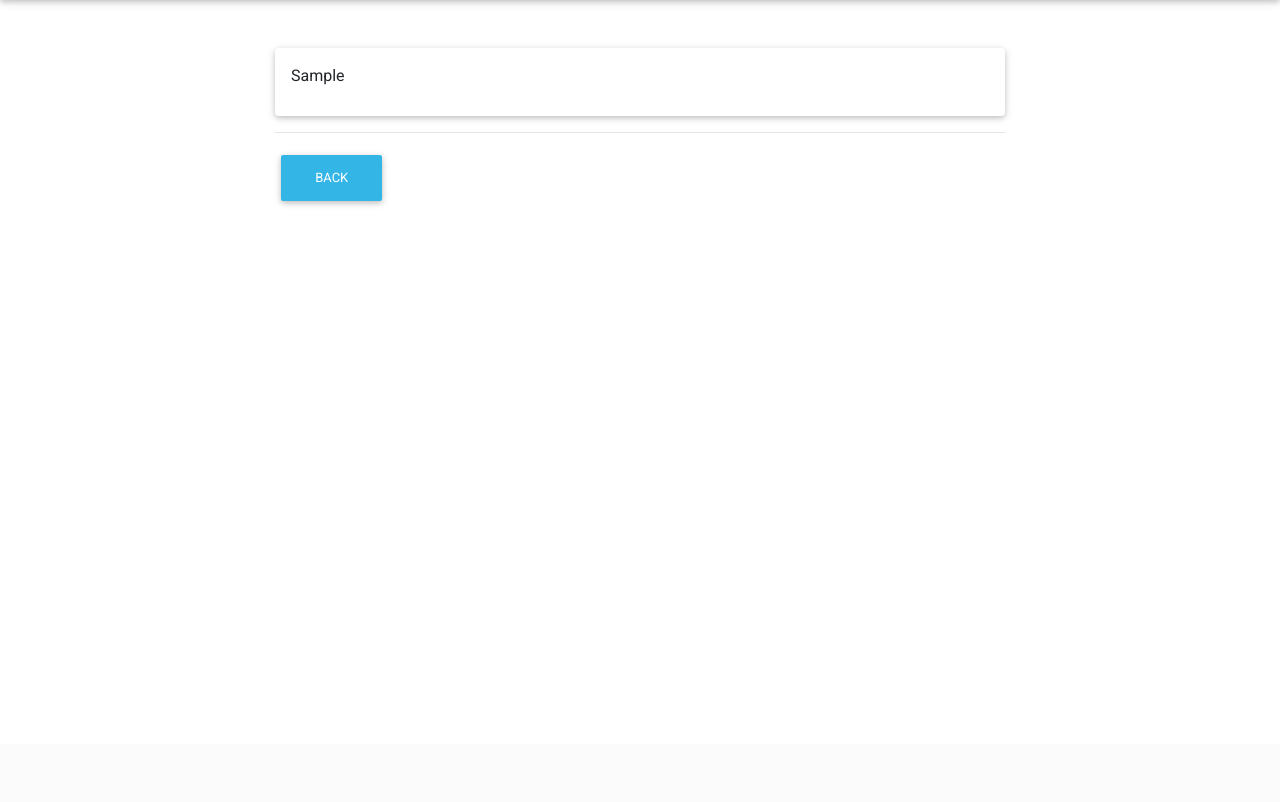
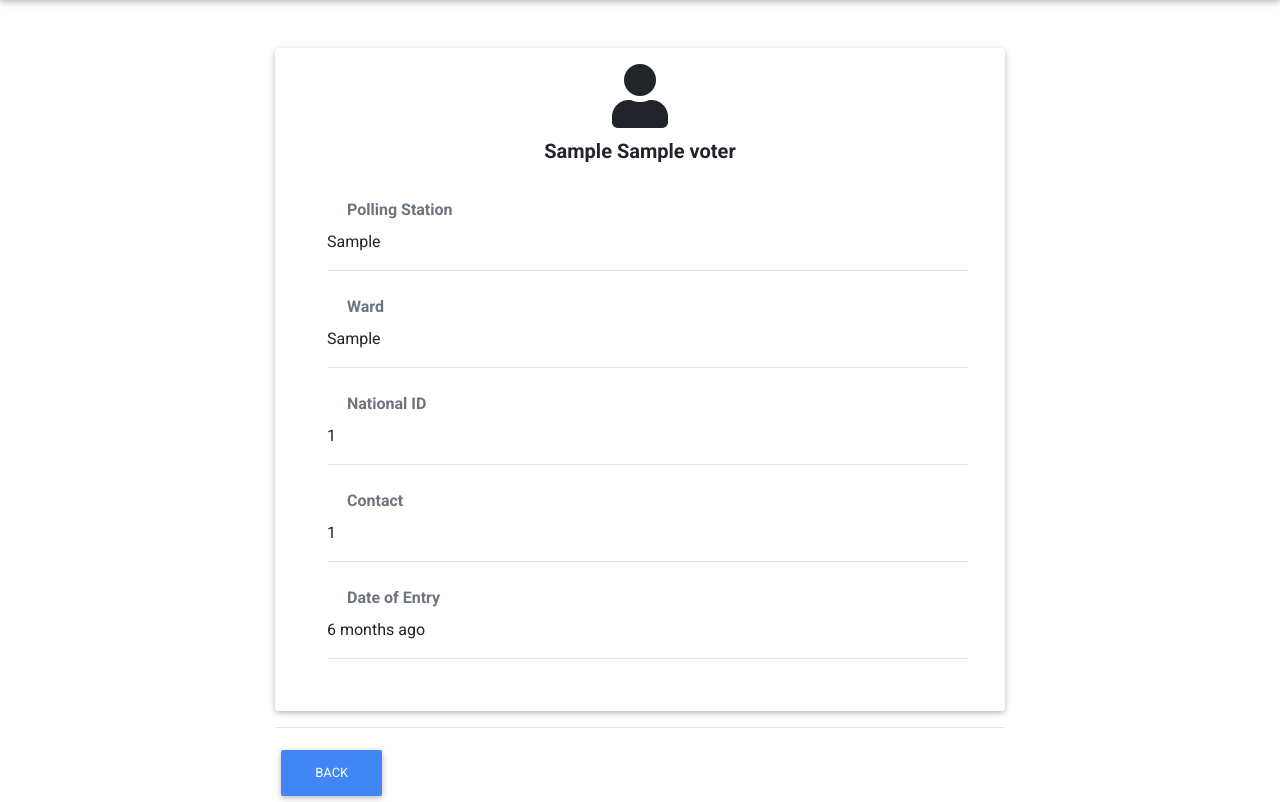
Before and after one commit to Kenneth-joseph/kent-ward-pool-1, a Django app: page /voter/1/ in a window 1280 px wide. Shown: the part 56-858 px from the top of the page. Before the commit the page ends 261 px from the top, so only its background shows below. Run offline with Django 3.2, Linux system fonts and the light colour scheme; a user stored in the database is signed in; tables that the repository leaves empty hold one stand-in row (values such as "Sample post"); some libraries are stand-ins or nearby versions.

Commit message:
did pagination and edited the ui in all the pages

```diff
--- a/pacific/models.py
+++ b/pacific/models.py
@@ -2,6 +2,7 @@ from django.db import models
 from django.utils import timezone
 from django.contrib.auth.models import User
 from django.urls import reverse
+from django.db.models import Count
 
 
 # Create your models here.
@@ -20,7 +21,8 @@ class Voter(models.Model):
     #     return self.number
 
     def number_of_voter(cls):
-        voter = Voter.objects.count()
+        voter = Voter.objects.all()
+        voter_total = voter.count()
         print(voter)
         print("me kent")
         return voter
--- a/pacific/templates/newevent.html
+++ b/pacific/templates/newevent.html
@@ -18,7 +18,7 @@
       {{ form|crispy }}
 
       <div class="form-group text-center">
-            <button class="btn btn-info" type="submit">Create</button>
+            <button class="btn btn-primary" type="submit">Create</button>
         </div>
     </form>
 
--- a/pacific/templates/updatevoter.html
+++ b/pacific/templates/updatevoter.html
@@ -18,7 +18,7 @@
       {{ form|crispy }}
 
       <div class="form-group text-center">
-            <button class="btn btn-info" type="submit">Update</button>
+            <button class="btn btn-primary" type="submit">Update</button>
         </div>
     </form>
 
--- a/pacific/templates/voterdetail.html
+++ b/pacific/templates/voterdetail.html
@@ -1,15 +1,43 @@
 {%extends "base.html"%}
 {%block content%}
-<div class="container">
+<div class="container" xmlns="http://www.w3.org/1999/html" xmlns="http://www.w3.org/1999/html">
     <!-- Card -->
 <div class="row">
     <div class="col-md-2"></div>
     <div class="col-md-8">
        <div class="card mt-5 p-3">
-           <div class="card-title">{{voter.first_name}}</div>
+           <i class="fas fa-user fa-4x text-center"></i>
+           <div class="card-title text-center mt-2 font-weight-bold" style="font-size:20px;">{{voter.first_name}} {{voter.second_name}}</div>
+           <div class="card-body ml-3">
+               <label style="font-weight:bold;" class="text-muted">Polling Station</label></br>
+                {{voter.polling_station}}
+               <hr>
+           <div class="mt-4">
+               <label style="font-weight:bold;" class="text-muted">Ward</label></br>
+                  {{voter.ward}}
+                 <hr>
+           </div>
+
+               <div class="mt-4">
+               <label style="font-weight:bold;" class="text-muted">National ID</label></br>
+                 {{voter.national_id}}
+                 <hr>
+              </div>
+
+               <div class="mt-4">
+               <label style="font-weight:bold;" class="text-muted">Contact</label></br>
+                 {{voter.phone_number}}
+                 <hr>
+           </div>
+              <div class="mt-4">
+               <label style="font-weight:bold;" class="text-muted">Date of Entry</label></br>
+                 {{voter.pub_date|timesince}} ago
+                 <hr>
+           </div>
+           </div>
        </div>
         <hr>
-        <a href="{% url 'voter' %}"  class="btn btn-info btn-small">back</a>
+        <a href="{% url 'voter' %}"  class="btn btn-primary btn-small">back</a>
     </div>
     <div class="col-md-2"></div>
 </div>
--- a/static/css/main.css
+++ b/static/css/main.css
@@ -17,3 +17,12 @@ margin-bottom:20px;
 .cont{
  font-family: 'Open Sans', sans-serif;
 }
+
+.card label{
+margin-left:20px;
+color:grey;
+}
+
+.btn{
+background-color:#2471A3;
+}
```
Also changed, not shown: pacific/templates/home.html (+22 -8 lines), pacific/templates/voter.html (+6 -4 lines).
